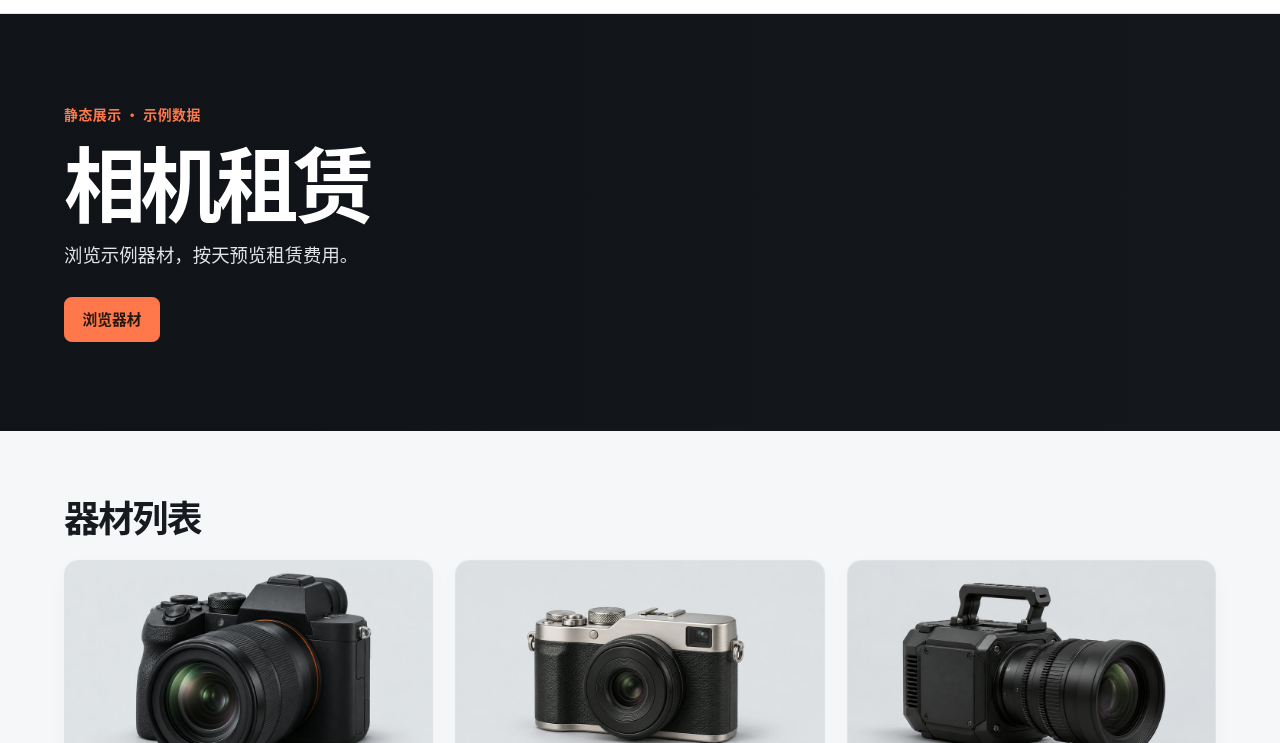
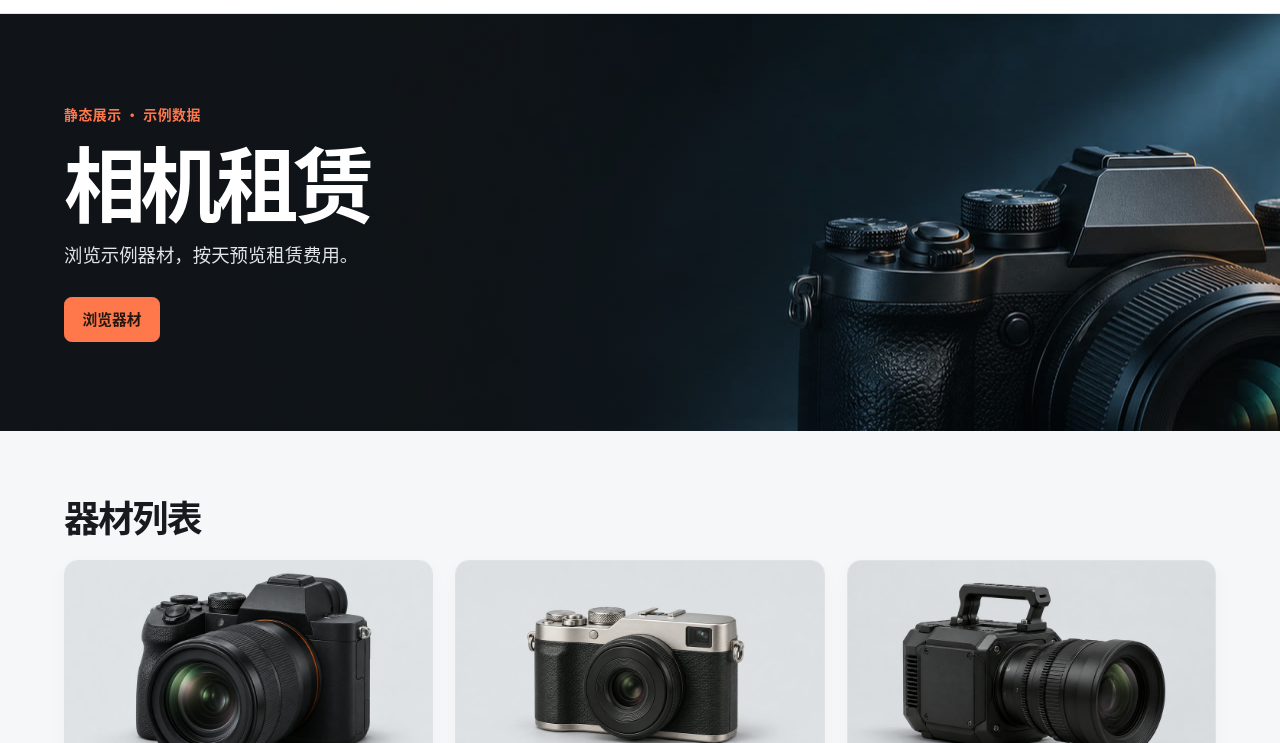
Before and after one commit to hanqiuabab/camera-rental-demo, a plain HTML site: page index.html in a window 1280 px wide. Shown: the part 57-800 px from the top of the page. Drawn offline with Linux system fonts and the light colour scheme.

Commit message:
Fix hero asset under the GitHub Pages project path

```diff
--- a/demo.css
+++ b/demo.css
@@ -1,5 +1,5 @@
-.catalog-hero {
-    --catalog-hero-image: url('./assets/hero.jpg');
+.catalog-hero::before {
+    background-image: url('./assets/hero.jpg');
 }
 
 .demo-label {
```
